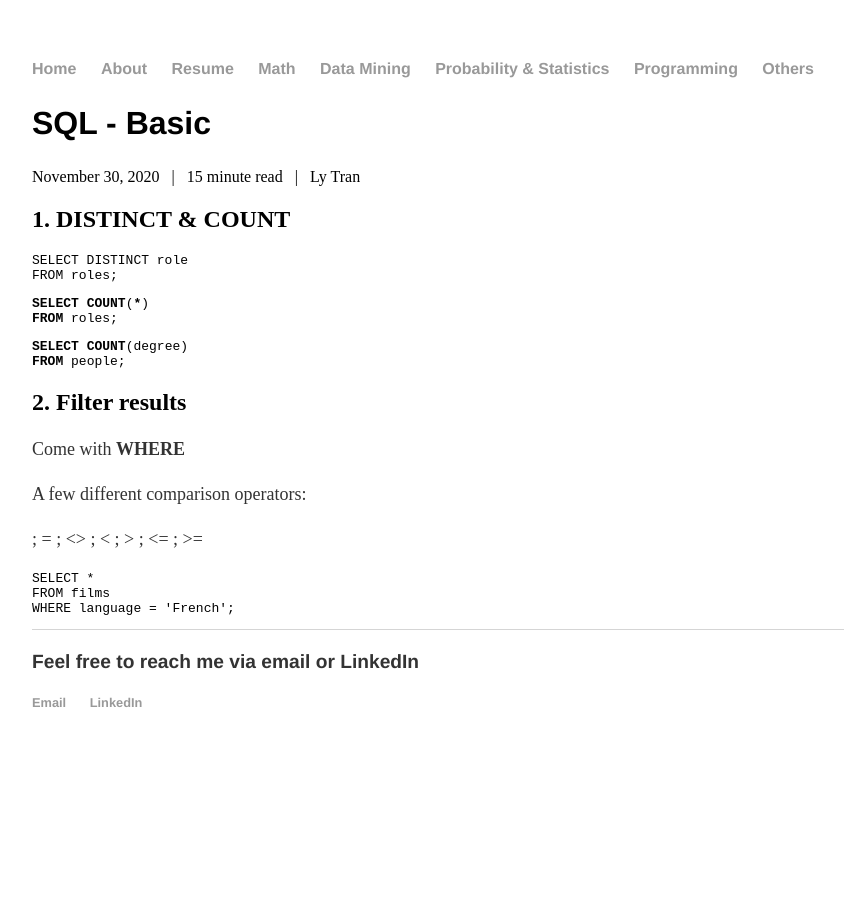
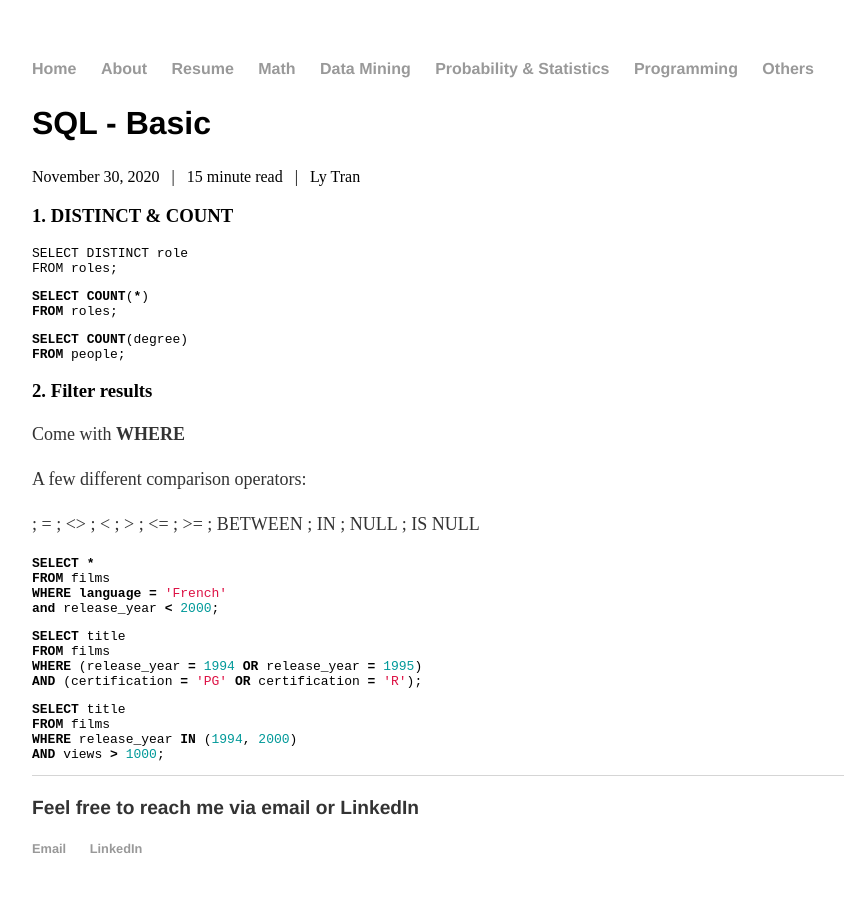
Before and after one commit to lytranp/lytranp.github.io, a Jekyll site: the page built from _posts/programming/2020-11-30-sql-basic.md, in a window 1280 px wide. Shown: the whole page, without its empty margins (160-1004 px from the left). Built offline with Jekyll 4.4.1, drawn with Linux system fonts in a browser that asks for light colours; a script that is not in the unit is left out.

Commit message:
edit default

````diff
--- a/_posts/programming/2020-11-30-sql-basic.md
+++ b/_posts/programming/2020-11-30-sql-basic.md
@@ -7,7 +7,7 @@ secondary: programming
 date: 2020-11-30
 ---
 
-## 1. DISTINCT & COUNT
+### 1. DISTINCT & COUNT
 
 ```
 SELECT DISTINCT role
@@ -24,7 +24,7 @@ SELECT COUNT(degree)
 FROM people;
 ```
 
-## 2. Filter results
+### 2. Filter results
 
 Come with **WHERE**
 
@@ -35,9 +35,28 @@ A few different comparison operators:
 ; >
 ; <=
 ; >=
+; BETWEEN
+; IN
+; NULL
+; IS NULL
 
-```
+```sql
 SELECT *
 FROM films
-WHERE language = 'French';
+WHERE language = 'French'
+and release_year < 2000;
 ```
+
+```sql
+SELECT title
+FROM films
+WHERE (release_year = 1994 OR release_year = 1995)
+AND (certification = 'PG' OR certification = 'R');
+```
+
+```sql
+SELECT title
+FROM films
+WHERE release_year IN (1994, 2000)
+AND views > 1000;
+```
````
